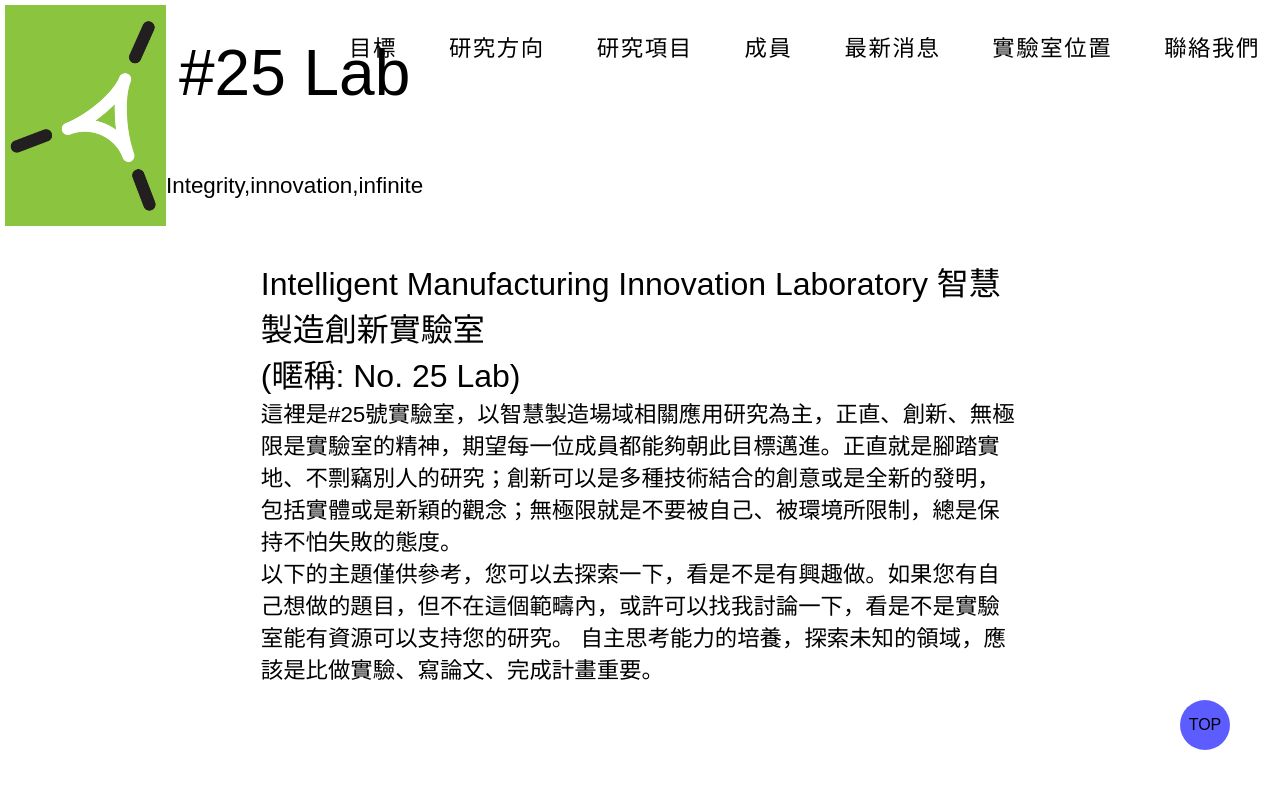
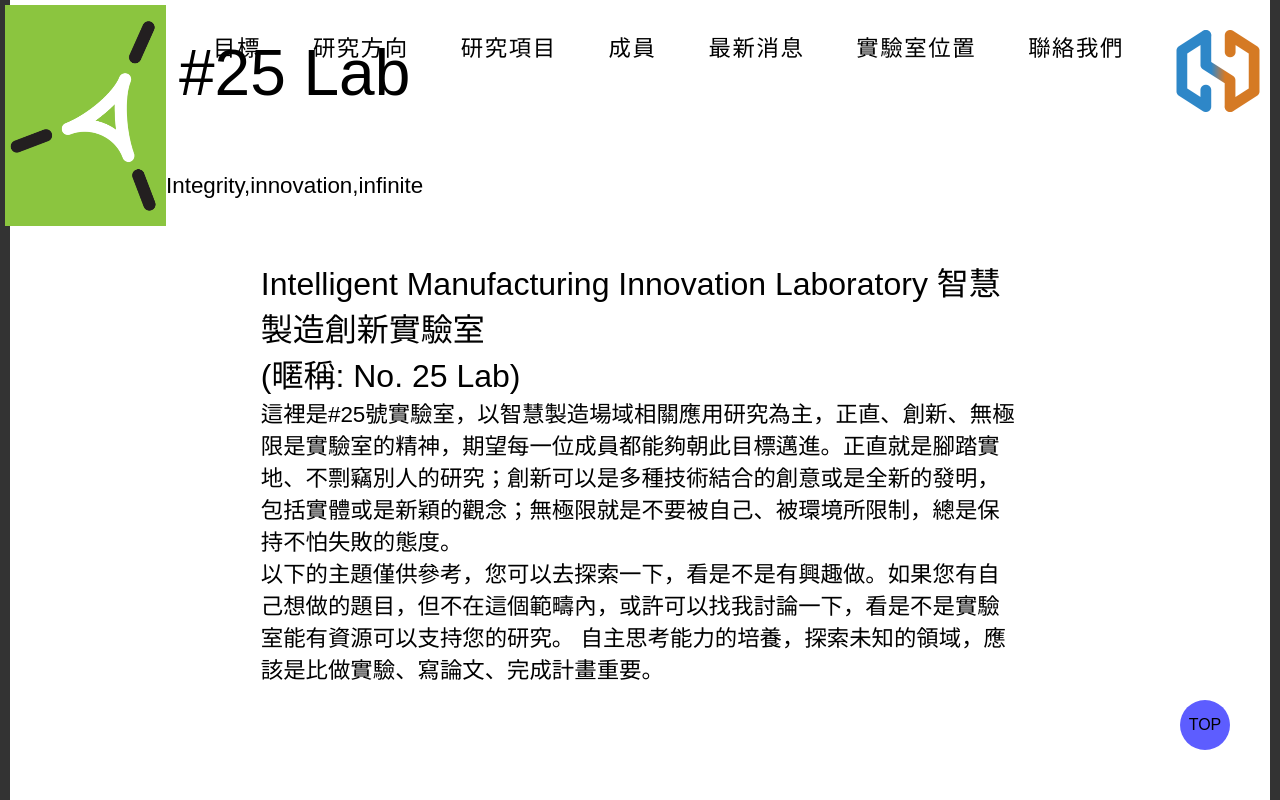
Before and after one commit to Aaron9841/Aaron9841.github.io, a plain HTML site: page index.html in a window 1280 px wide. Shown: the top 800 px of the page. Drawn offline with nearby package versions, Linux system fonts and the light colour scheme.

Commit message:
Add files via upload

```diff
--- a/final_style.css
+++ b/final_style.css
@@ -1,12 +1,33 @@
 body {
     font-family: sans-serif;
 }
+
 html {
     scroll-behavior: smooth;
 }
-:root a{
+
+:root a {
     color: inherit;
 }
+
+.right_bar {
+    top: 0;
+    right: 0;
+    widows: 10px;
+    height: 100%;
+    position: fixed;
+    border-left: 10px solid #333333;
+}
+
+.left_bar {
+    top: 0;
+    left: 0;
+    widows: 10px;
+    height: 100%;
+    position: fixed;
+    border-left: 10px solid #333333;
+}
+
 .menu {
     display: flex;
     top: 0;
@@ -15,12 +36,14 @@ html {
     width: 100%;
     position: fixed;
 }
+
 .btn_bar {
     position: fixed;
     display: flex;
     right: 10px;
     top: 20px;
 }
+
 .btn_bar a {
     position: relative;
     padding: 10px;
@@ -31,6 +54,7 @@ html {
     margin-left: 2rem;
     text-decoration: none;
 }
+
 .btn_bar a::after {
     content: "";
     position: absolute;
@@ -42,14 +66,17 @@ html {
     transform: scaleX(0);
     transform-origin: left;
 }
+
 .btn_bar a:hover::after {
     animation: underlineSlide 1s infinite alternate ease-in-out;
 }
+
 .logo {
     padding-left: 5px;
     padding-top: 5px;
     display: flex;
 }
+
 .logo img {
     height: 221px;
     width: 161px;
@@ -60,16 +87,25 @@ html {
     width: 80px;
     height: 110px;
 }
+
+.university_logo img{
+    width: 84px;
+    height: 82px;
+}
+
 .head_name_mark.logo-shrink {
     font-size: 10px;
 }
+
 .head_name_desc.logo-shrink {
     font-size: 10px;
 }
+
 .logo_link {
     height: auto;
     display: block;
 }
+
 .head_name {
     top: 20px;
     left: 10px;
@@ -83,6 +119,7 @@ html {
     font-family: sans-serif;
     transition: all 0.5s;
 }
+
 .head_name div:first-child {
     font-size: 4rem;
 }
@@ -132,13 +169,16 @@ html {
     transform: translateY(50px);
     transition: all .5s ease;
 }
+
 .content2_desc {
     padding-left: 50px;
 }
+
 .content2.show {
     opacity: 1;
     transform: translateY(0);
 }
+
 .content3 {
     margin-left: 20%;
     margin-right: 20%;
@@ -150,13 +190,16 @@ html {
     transform: translateY(50px);
     transition: all .5s ease;
 }
+
 .content3_desc {
     padding-left: 50px;
 }
+
 .content3.show {
     opacity: 1;
     transform: translateY(0);
 }
+
 .footer {
     width: 100%;
     /* bottom: 20%; */
@@ -168,14 +211,17 @@ html {
 .footer_content1 {
     padding: 30px;
 }
+
 .footer_content2 {
     padding: 30px;
     display: inline-block;
 }
+
 .contact_link {
     position: relative;
     text-decoration: none;
 }
+
 .contact_link::after {
     content: "";
     position: absolute;
@@ -187,13 +233,16 @@ html {
     transform: scaleX(0);
     transform-origin: left;
 }
+
 .contact_link:hover::after {
     animation: underlineSlide 1s infinite alternate ease-in-out;
 }
+
 .line {
     width: 100%;
     border-bottom: 2px solid black;
 }
+
 .footer_content3 {
     padding: 30px;
 }
@@ -203,13 +252,16 @@ html {
         transform: scaleX(0);
         transform-origin: left;
     }
+
     50% {
         transform: scaleX(1);
         transform-origin: left;
     }
+
     51% {
         transform-origin: right;
     }
+
     100% {
         transform: scaleX(0);
         transform-origin: right;
@@ -226,25 +278,31 @@ html {
     transform: translateY(50px);
     transition: all .5s ease;
 }
+
 .member1.show {
     opacity: 1;
     transform: translateY(0);
 }
-.member1_desc, .member2_desc{
+
+.member1_desc,
+.member2_desc {
     display: flex;
     padding-left: 10px;
     position: relative;
     flex-direction: column;
 }
 
-.member1_desc_title, .member2_desc_title {
+.member1_desc_title,
+.member2_desc_title {
     position: relative;
     padding-bottom: 20px;
 }
 
-.member1_desc_thesis, .member2_desc_thesis {
+.member1_desc_thesis,
+.member2_desc_thesis {
     position: relative;
 }
+
 .member2 {
     display: flex;
     flex-direction: row-reverse;
@@ -256,10 +314,12 @@ html {
     transform: translateY(50px);
     transition: all .5s ease;
 }
+
 .member2.show {
     opacity: 1;
     transform: translateY(0);
 }
+
 .main {
     display: flex;
     position: relative;
@@ -279,20 +339,24 @@ html {
     display: flex;
     position: relative;
 }
+
 .contact_name {
     display: flex;
     position: relative;
 }
+
 .information {
     display: flex;
     flex-direction: column;
 }
+
 .message {
     padding-left: 100px;
     display: flex;
     flex-direction: column;
     position: relative;
 }
+
 .info_message {
     position: relative;
     width: 300px;
@@ -300,17 +364,21 @@ html {
     font-size: 1.4rem;
     padding: 10px;
 }
+
 .info_name {
     position: relative;
 }
+
 .info_institute {
     position: relative;
     padding-top: 50px;
 }
+
 .info_mail {
     position: relative;
     padding-top: 50px;
 }
+
 .info_question {
     position: relative;
     margin-top: 50px;
--- a/index.html
+++ b/index.html
@@ -4,9 +4,11 @@
     <meta charset="UTF-8">
     <meta name="viewport" content="width=device-width, initial-scale=1.0">
     <title>梁書豪實驗室|國立台灣科技大學</title>
-    <link rel="stylesheet" href="final_style.css">
+    <link rel="stylesheet" href="final_style.css?v2">
 </head>
 <body>
+    <div class="right_bar"></div>
+    <div class="left_bar"></div>
     <header class="menu">
         <div class="logo">
             <div class="logo_link">
@@ -27,6 +29,9 @@
             <a href="">最新消息</a>
             <a href="final_position.html">實驗室位置</a>
             <a href="final_contact.html">聯絡我們</a>
+            <a href="https://innc.ntust.edu.tw/?Lang=zh-tw" class="university_logo">
+                <img src="產創logo.png" alt="">
+            </a>
         </div>
     </header>
     <a href="#" class="btn_top">TOP</a>
```
Also changed, not shown: final_contact.html (+5 -0 lines), final_member.html (+5 -0 lines), final_position.html (+5 -0 lines), 產創logo.png (added). Lines whose indentation alone changed are shown as unchanged.
